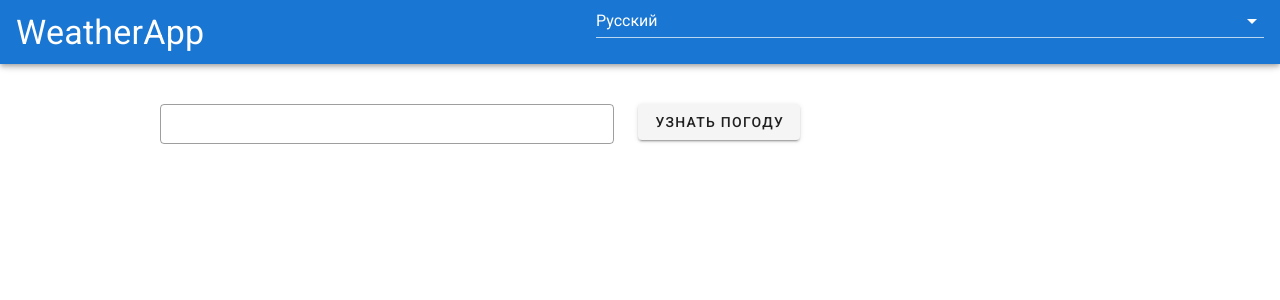
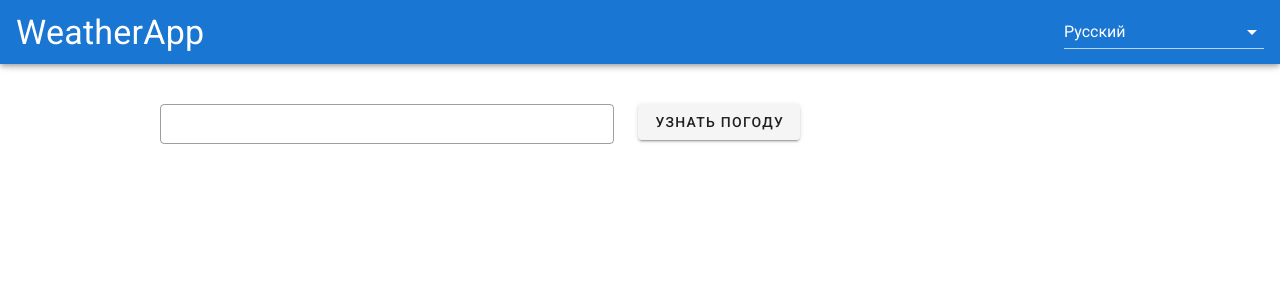
Before and after one commit to Ctepan/weather-app, a Vue app: page / in a window 1280 px wide. Shown: the top 300 px of the page. Built offline with nearby package versions, Linux system fonts and the light colour scheme.

Commit message:
feat(LocaleSelect): fix sizes

```diff
--- a/src/components/LocaleSelect.vue
+++ b/src/components/LocaleSelect.vue
@@ -1,7 +1,9 @@
 <template>
   <v-select
+    class="locale-select"
     :items="locales"
     :value="value"
+    hide-details
     @input="$emit('input', $event)"
   />
 </template>
@@ -33,5 +35,7 @@ export default {
 </script>
 
 <style scoped>
-
+.locale-select {
+  max-width: 200px;
+}
 </style>
```
